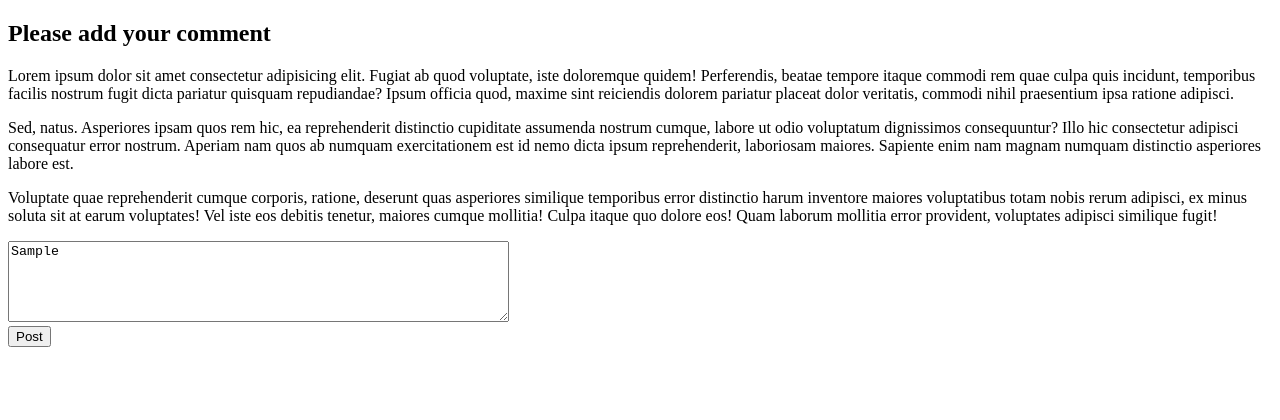
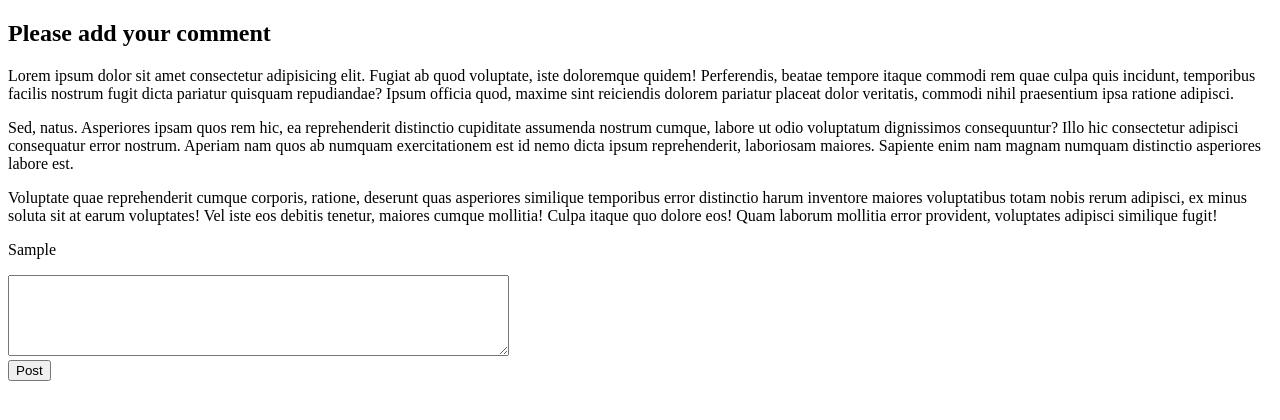
Before and after one commit to TanzidAnan/mony-moster, a plain HTML site: page comment-box.html in a window 1280 px wide. Both pictures are taken after typing "Sample" into the empty fields and a click on the button "Post". Drawn offline with Linux system fonts and the light colour scheme.

Commit message:
new comment

```diff
--- a/comment-box.html
+++ b/comment-box.html
@@ -9,7 +9,7 @@
 
 <body>
     <section>
-        <div>
+        <div id="comment-container">
             <h1>Please add your comment</h1>
             <p>Lorem ipsum dolor sit amet consectetur adipisicing elit. Fugiat ab quod voluptate, iste doloremque
                 quidem! Perferendis, beatae tempore itaque commodi rem quae culpa quis incidunt, temporibus facilis
@@ -34,9 +34,18 @@
     <script>
         // step:add event listener to post button
         document.getElementById('btn-post').addEventListener('click',function(){
+            // step-2:get the comment inside the text area
             const commentBox=document.getElementById('new-comment');
             const newComment =commentBox.value;
             console.log(newComment)
+            // step-3:set the comment inside the comment container
+            const commentContainer =document.getElementById('comment-container');
+            const p = document.createElement('p');
+            p.innerText=newComment;
+            commentContainer.appendChild(p);
+
+            // step-4:clear the text area
+            commentBox.value='';
         })
     </script>
 </body>
```
